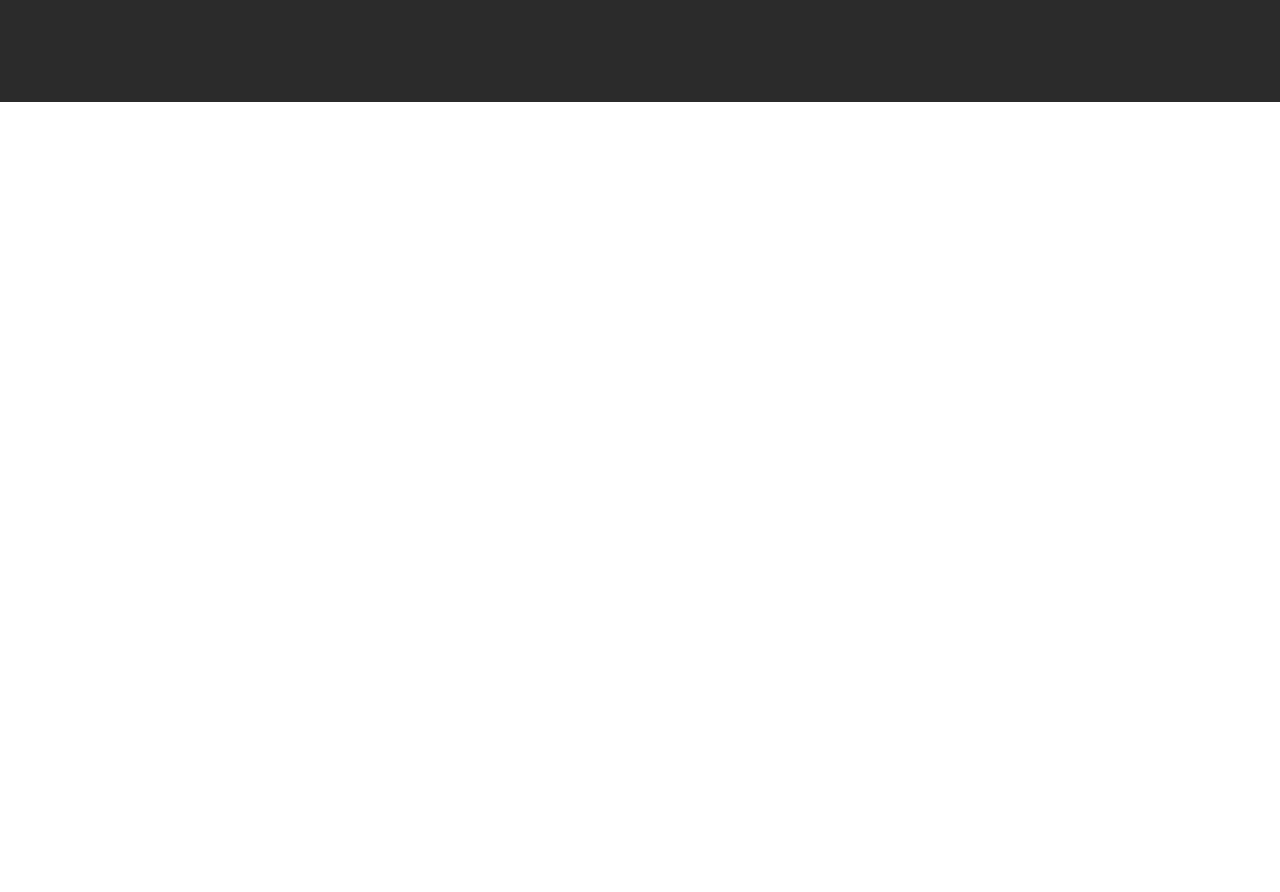
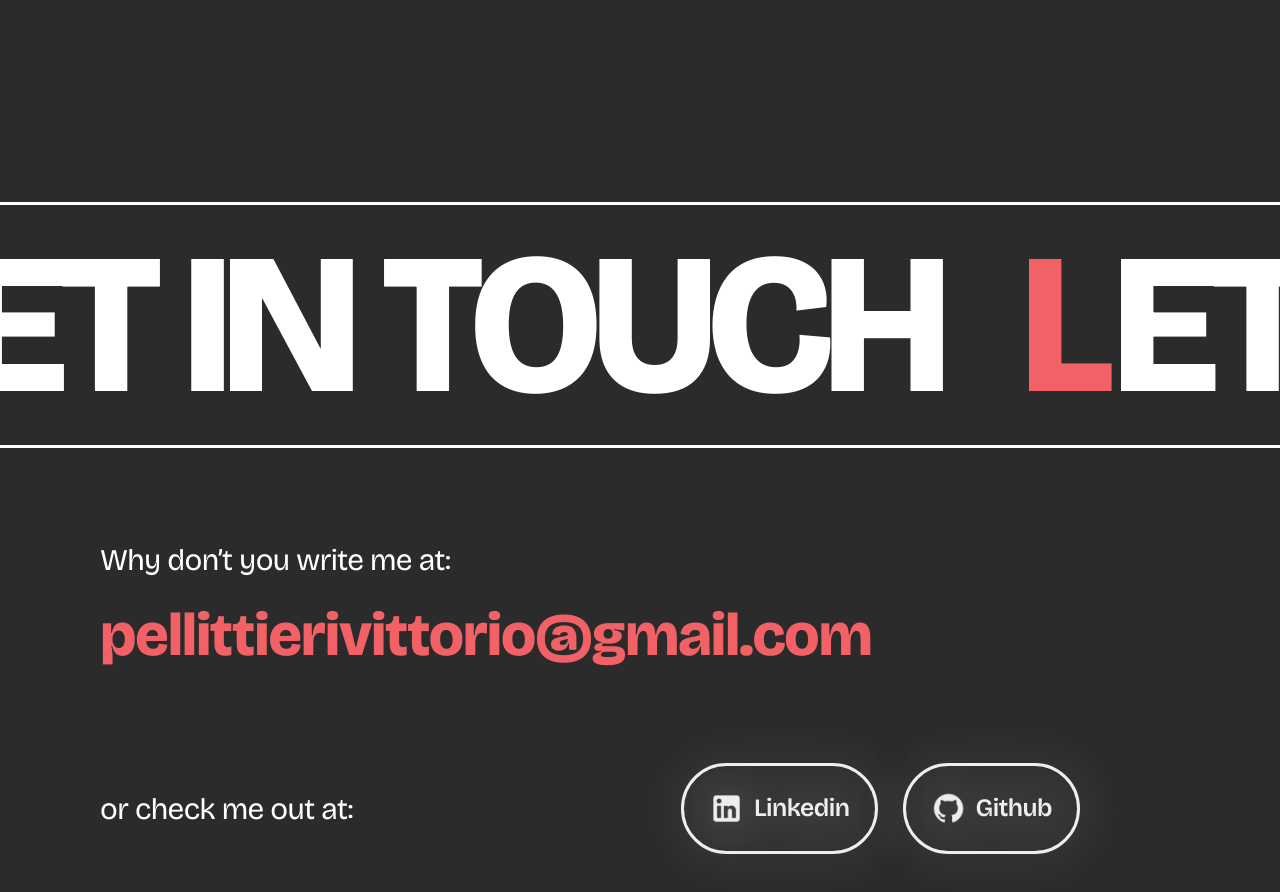
Before and after one commit to pvitto98/Portfolio, a React (Vite) app: page /BAT in a window 1280 px wide. Shown: the part 4087-4979 px from the top of the page. Before the commit the page ends 4189 px from the top, so only its background shows below. Built offline with nearby package versions, Linux system fonts and the light colour scheme.

Commit message:
marquees effect (still to dic)

```diff
--- a/src/App.tsx
+++ b/src/App.tsx
@@ -9,6 +9,7 @@ import HeroSection1 from "./components/HeroSection1";
 import MySkills1 from "./components/MySkills1";
 import NavigationBar1 from "./components/NavigationBar1";
 import Project1 from "./pages/Project1";
+import Contact1 from "./components/Contact1";
 
 function App() {
   const action = useNavigationType();
@@ -54,6 +55,7 @@ function App() {
       <Route path="/" element={<div><HeroSection1 /><MySkills1/></div>} />
       <Route path="/BAT" element={<Project1 />} />
     </Routes>
+    <Contact1/>
     </>
   );
 }
--- a/src/components/Contact1.module.css
+++ b/src/components/Contact1.module.css
@@ -10,9 +10,10 @@
   flex-direction: row;
   align-items: center;
   justify-content: center;
+  /* width: max-content; */
 }
 .header {
-  align-self: stretch;
+  /* align-self: stretch; */
   gap: var(--gap-81xl);
 }
 .email,
@@ -23,7 +24,7 @@
   line-height: 80%;
 }
 .email {
-  font-size: var(--font-size-51xl);
+  font-size: 60px;
   line-height: 110%;
   font-weight: 800;
   color: var(--color-salmon);
@@ -46,8 +47,8 @@
   position: relative;
 }
 .imgIcon {
-  width: 40px;
-  height: 40px;
+  width: 35px;
+  height: 35px;
   object-fit: cover;
 }
 .text {
@@ -73,8 +74,12 @@
 .buttoncontainer {
   justify-content: center;
   gap: var(--gap-6xl);
-  font-size: var(--font-size-11xl);
+  font-size: var(--font-size-6xl);
   color: var(--color-whitesmoke);
+}
+.linkedin:hover {
+  border-color: #F26165;  /* Change border color on hover */
+  transform: scale(1.1);
 }
 .socialwrapper {
   align-self: stretch;
@@ -97,10 +102,10 @@
   align-self: stretch;
   align-items: flex-start;
   padding: 0 var(--padding-81xl);
-  font-size: var(--font-size-21xl);
+  font-size: 30px;
 }
 .contact {
-  width: 1440px;
+  width: 100%;
   background-color: var(--color-gray);
   max-width: 100%;
   overflow: hidden;
@@ -113,6 +118,55 @@
   color: var(--color-white);
   font-family: var(--font-bricolage-grotesque);
 }
+.scrolling_text {
+  /* width: max-content; */
+  /* overflow: hidden; */
+  /* display: flex; */
+  /* white-space: nowrap; */
+  /* position: relative; */
+
+}
+
+.letsGetIn {
+  position: relative;
+  letter-spacing: -0.05em;
+  line-height: 80%;
+  font-weight: 800;
+  display: inline-flex;
+  white-space: nowrap;
+  margin: 0 40px;
+  gap: 40px;
+  /* Remove padding-right: 100%; */
+}
+
+.letsGetIn:hover {
+  animation-play-state: paused; /* Pause on hover */
+}
+.letsGetIn span {
+  margin: 0 40px;
+}
+.redLetter{
+  color: var(--color-salmon);
+  letter-spacing: -0.4em; /* Adjust this value to fine-tune the spacing */
+
+}
+
+
+
+.divider{
+  width: 100%;
+  background: white;
+  height: 3px;
+}
+@keyframes animate_text {
+  from {
+    transform:translateX(0);
+  }
+  to {
+    transform: translateX(-100%);
+  }
+}
+
 @media screen and (max-width: 420px) {
   .email,
   .whyDontYou {
@@ -149,4 +203,10 @@
     padding-right: var(--padding-21xl);
     box-sizing: border-box;
   }
+  .contact {
+    font-size:100px;
+  }
+  .redLetter{
+    letter-spacing: -0.4em; /* Adjust this value to fine-tune the spacing */
+  }
 }
--- a/src/components/Contact1.tsx
+++ b/src/components/Contact1.tsx
@@ -1,5 +1,6 @@
 import { FunctionComponent } from "react";
 import styles from "./Contact1.module.css";
+import Marquee from "react-fast-marquee";
 
 export type Contact1Type = {
   className?: string;
@@ -8,16 +9,47 @@ export type Contact1Type = {
 const Contact1: FunctionComponent<Contact1Type> = ({ className = "" }) => {
   return (
     <div className={[styles.contact, className].join(" ")}>
-      <div className={styles.header}>
-        <div className={styles.letsGetInTouch}>
-          <div className={styles.letsGetIn}>LET’S GET IN TOUCH</div>
+      <div className={styles.headerContainer}>
+        <div className={styles.divider}></div>
+        <div className={styles.header}>
+          <div className={styles.scrolling_text}>
+            <Marquee gradient={false} speed={300} direction="right" loop={0} >
+              <div className={styles.letsGetIn}>
+                <span className={styles.redLetter}>L</span>ET’S GET IN TOUCH
+                <span className={styles.redLetter}>L</span>ET’S GET IN TOUCH
+                <span className={styles.redLetter}>L</span>ET’S GET IN TOUCH
+                <span className={styles.redLetter}>L</span>ET’S GET IN TOUCH
+                <span className={styles.redLetter}>L</span>ET’S GET IN TOUCH
+                <span className={styles.redLetter}>L</span>ET’S GET IN TOUCH
+                <span className={styles.redLetter}>L</span>ET’S GET IN TOUCH
+                <span className={styles.redLetter}>L</span>ET’S GET IN TOUCH
+                <span className={styles.redLetter}>L</span>ET’S GET IN TOUCH
+                <span className={styles.redLetter}>L</span>ET’S GET IN TOUCH
+                <span className={styles.redLetter}>L</span>ET’S GET IN TOUCH
+                <span className={styles.redLetter}>L</span>ET’S GET IN TOUCH
+                <span className={styles.redLetter}>L</span>ET’S GET IN TOUCH
+                <span className={styles.redLetter}>L</span>ET’S GET IN TOUCH                <span className={styles.redLetter}>L</span>ET’S GET IN TOUCHu
+                <span className={styles.redLetter}>L</span>ET’S GET IN TOUCH
+                <span className={styles.redLetter}>L</span>ET’S GET IN TOUCH
+                <span className={styles.redLetter}>L</span>ET’S GET IN TOUCH                <span className={styles.redLetter}>L</span>ET’S GET IN TOUCHu
+                <span className={styles.redLetter}>L</span>ET’S GET IN TOUCH
+                <span className={styles.redLetter}>L</span>ET’S GET IN TOUCH
+                <span className={styles.redLetter}>L</span>ET’S GET IN TOUCH                <span className={styles.redLetter}>L</span>ET’S GET IN TOUCHu
+                <span className={styles.redLetter}>L</span>ET’S GET IN TOUCH
+                <span className={styles.redLetter}>L</span>ET’S GET IN TOUCH
+                <span className={styles.redLetter}>L</span>ET’S GET IN TOUCH                <span className={styles.redLetter}>L</span>ET’S GET IN TOUCHu
+                <span className={styles.redLetter}>L</span>ET’S GET IN TOUCH
+                <span className={styles.redLetter}>L</span>ET’S GET IN TOUCH
+                <span className={styles.redLetter}>L</span>ET’S GET IN TOUCH                <span className={styles.redLetter}>L</span>ET’S GET IN TOUCHu
+                <span className={styles.redLetter}>L</span>ET’S GET IN TOUCH
+                <span className={styles.redLetter}>L</span>ET’S GET IN TOUCH
+                <span className={styles.redLetter}>L</span>ET’S GET IN TOUCH
+
+              </div>
+            </Marquee>
+          </div>
         </div>
-        <div className={styles.letsGetInTouch}>
-          <div className={styles.letsGetIn}>LET’S GET IN TOUCH</div>
-        </div>
-        <div className={styles.letsGetInTouch}>
-          <div className={styles.letsGetIn}>LET’S GET IN TOUCH</div>
-        </div>
+        <div className={styles.divider}></div>
       </div>
       <div className={styles.contactcontentwrapper}>
         <div className={styles.contactcontent}>
```
Also changed, not shown: package.json (+8 -2 lines), 1 other file (tests, documents, lock files or other folders).
